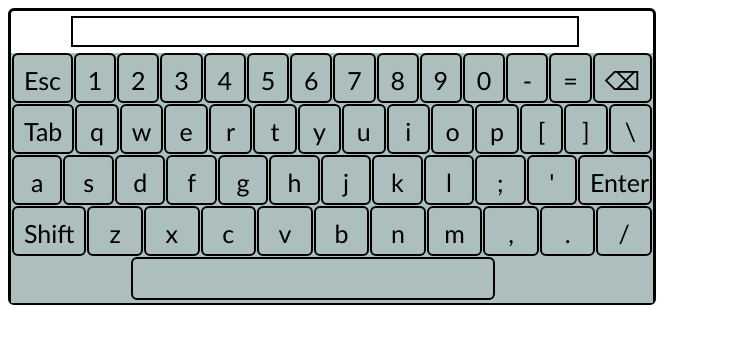
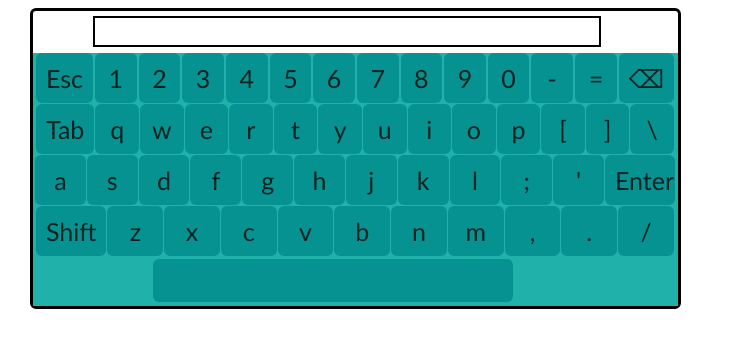
Before and after one commit to andreymglinets/Keyboard, a plain HTML site: page index.html in a window 1280 px wide. Shown: the whole page, without its empty margins (0-736 px from the left). Drawn offline with Linux system fonts and the light colour scheme.

Commit message:
Change:change style

```diff
--- a/style.css
+++ b/style.css
@@ -1,8 +1,9 @@
 
 body{
+    margin-left: 30px;
     border: 3px solid;
-    width: 642px;
-    height: 291px;
+    width: 645px;
+    height: 295px;
     border-radius: 6px;
 }
 
@@ -15,22 +16,27 @@ body{
 }
 
 .KeyBoard {
-    background-image: url(background.jpg);
-    width: 642px;
-    height: 250px;
+    /*background-image: url(background.jpg);*/
+    background-color: #20B2AA;
+    width: 645x;
+    height: 253px;
     text-align: center;
     font-size: 25px;
     font-family: 'Gill Sans', 'Gill Sans MT', Calibri, 'Trebuchet MS', sans-serif;
 }
 
 #escape, #tab, #enter, #shift, #space{
+    background-color: #008B8B;
     border-radius: 6px;
-    border: 2px solid;
+    /*border: 2px solid;*/
+    opacity: .8;
 }
 
 .numbers_first_line, .liters_second_line, .liters_third_line, .liters_fourth_line{
-    border-radius: 6px;
-    border: 2px solid;
+    background-color: #008B8B;
+   border-radius: 6px;
+    /* border: 2px solid;*/
+    opacity: .8;
 }
 
 .first_line {
@@ -41,6 +47,7 @@ body{
 }
 
 #escape {
+    margin-left: 2px;
     padding: 10px;
     width: 60px;
 }
@@ -48,7 +55,7 @@ body{
 .numbers_first_line {
     padding: 10px;
     width: 600px;
-    margin-left: 1px;
+    margin-left: 2px;
 }
 
 .second_line {
@@ -59,6 +66,7 @@ body{
 }
 
 #tab{
+    margin-left: 2px;
     padding: 10px;
     width: 50px;
 }
@@ -74,6 +82,7 @@ body{
     display: flex;
     width: 640px;
     height: 50px;
+    margin-left: 2px;
 }
 
 .liters_third_line {
@@ -95,6 +104,7 @@ body{
 }
 
 #shift{
+    margin-left: 2px;
     padding: 10px;
     width: 60px;
 }
@@ -106,9 +116,9 @@ body{
 }
 
 #space{
-    margin: 1px;
+    margin: 3px;
     padding: 5px;
     margin-left: 120px;
     width: 350px;
-    height: 29px;
+    height: 33px;
 }
```
